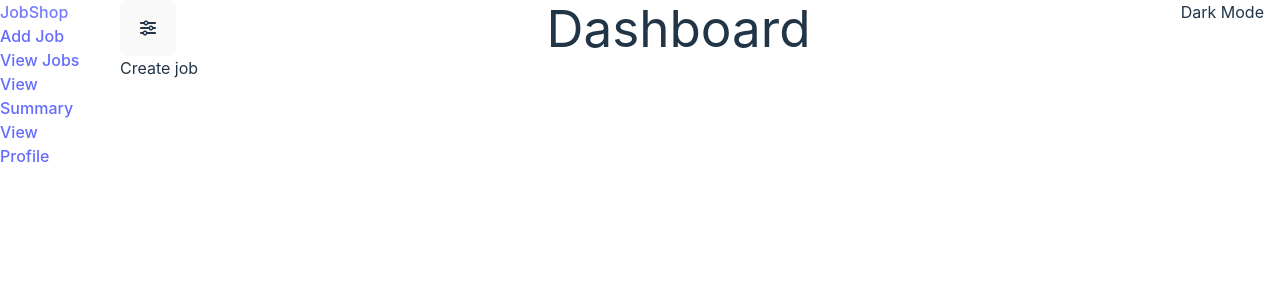
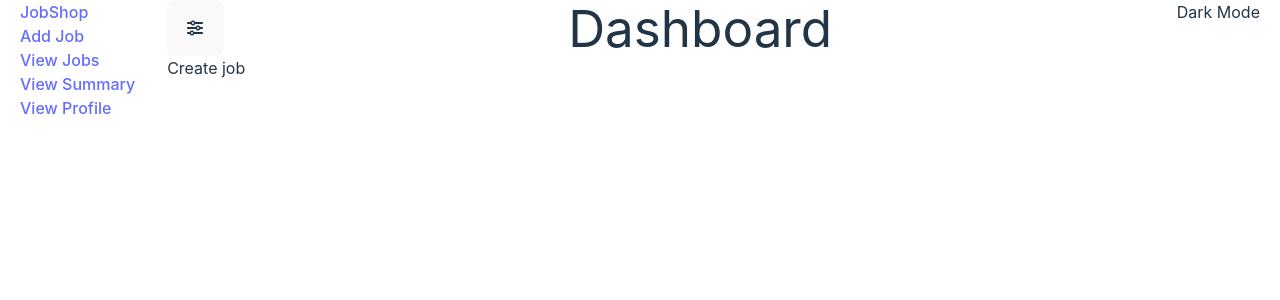
Before and after one commit to seanwongdev/MERN-Jobshop, a React (Vite) app in the folder client/: page /dashboard in a window 1280 px wide. Shown: the top 300 px of the page. Built offline with nearby package versions, Linux system fonts and the light colour scheme.

Commit message:
fixed the screen sizing issues

```diff
--- a/client/src/index.css
+++ b/client/src/index.css
@@ -33,6 +33,7 @@ body {
 
   min-width: 320px;
   min-height: 100vh;
+  overflow-x:hidden;
 }
 
 h1 {
--- a/client/src/ui/DashboardLayout.jsx
+++ b/client/src/ui/DashboardLayout.jsx
@@ -17,12 +17,15 @@ function DashboardLayout() {
   return (
     <DashboardContext.Provider value={{handleToggleSidebar, showSidebar}}>
 
-      <div className="md:grid md:grid-cols-[1fr,13fr] md:gap-8 me-4">
-        <div className="md:hidden">
-        {showSidebar && <SmallNavBar />}
-        </div>
-        <div className="hidden md:grid">
-          <BigNavBar />
+      <div className="md:grid md:grid-cols-[auto,1fr] md:gap-8 px-8 w-screen md:px-5 ">
+        <div>
+
+          <div className="md:hidden">
+            {showSidebar && <SmallNavBar />}
+          </div>
+          <div className="hidden md:grid">
+            <BigNavBar />
+          </div>
         </div>
         <div className="">
 
```
